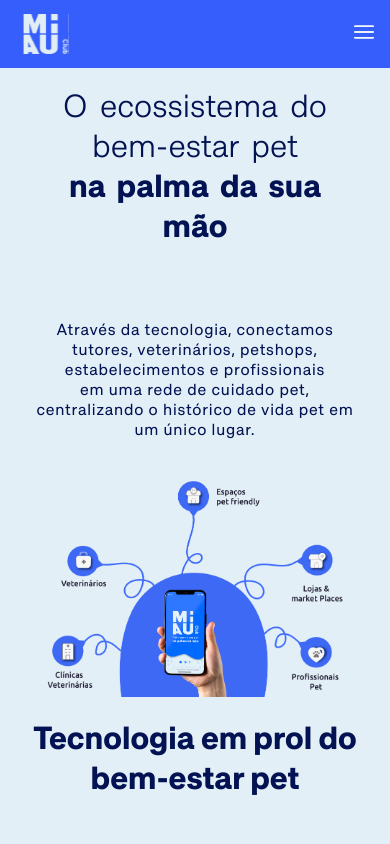
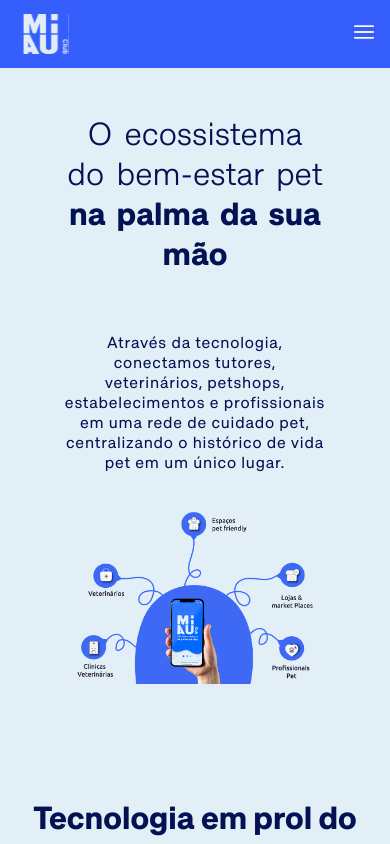
Before and after one commit to Miau-Club/miau-web-lading-page, a Next.js app: page / in a window 390 px wide. Shown: the top 844 px of the page. Built offline with nearby package versions, Linux system fonts and the light colour scheme.

Commit message:
corrige layout home no mobile

```diff
--- a/src/app/page.module.css
+++ b/src/app/page.module.css
@@ -35,14 +35,21 @@
 
 .wrapper {
   min-height: 85vh;
-
+  padding: 0rem 2rem;
   flex-direction: column;
-  justify-content: space-around;
+  justify-content: space-evenly;
+  align-items: center;
+  padding-top: 5rem;
 }
 
 .homeSectionOneRow {
   flex-direction: row;
-  justify-content: space-between;
+  width: 80%;
+  justify-content: space-evenly;
+}
+
+.headerWrapperTitle {
+  width: 80%;
 }
 
 .techTitle {
@@ -54,6 +61,7 @@
   width: 100%;
   max-width: 900px;
   aspect-ratio: 65/45;
+  bottom: 4rem;
 }
 
 .wrapperAlignSections {
@@ -241,7 +249,8 @@
 }
 
 .wrapperLoveCare {
-  flex-direction: row;
+  padding: 0   0 2rem 0;
+  justify-content: center;
   gap: 2rem;
 }
 
@@ -290,7 +299,7 @@
     text-align: center;
     font-size: 2rem;
     max-width: 20ch;
-    margin-top: 4rem;
+    /* margin-top: 15%; */
   }
 
   #registerButton {
@@ -336,6 +345,10 @@
 
   .boxParagraph {
     text-align: center;
+  }
+
+  .wrapperLoveCare {
+    flex-direction: column;
   }
 
   .loveCareTitle {
@@ -396,4 +409,8 @@
     aspect-ratio: 70/70;
   }
 
+  .homeSectionRowImg{
+    bottom: 0;
+  }
+
 }
--- a/src/app/page.tsx
+++ b/src/app/page.tsx
@@ -5,16 +5,14 @@
 export default function Home() {
 
   const Header = () => (
-    <header className={styles.main}>
     <div className={styles.wrapper}>
-        <div>
+      <div className={styles.headerWrapperTitle}>
         <h2 className={styles.homeText}>
           O ecossistema do bem-estar pet <br />
           <span className={styles.bolder}>na palma da sua mão</span>
         </h2>
       </div>
       <div className={styles.homeSectionOneRow}>
-
         <div className={styles.homeParagraphWrapper}>
           <p className={styles.homeParagraph}>
             Através da tecnologia, conectamos
@@ -23,10 +21,8 @@
             em uma rede de cuidado pet,
             centralizando o histórico de vida  pet em um único lugar.
           </p>
-
           <Button id={styles.registerButton} text="Inscreva-se" size="lg" style="dark" />
         </div>
-
         <div className={styles.homeSectionRowImg}>
           <Image
             src={'/imgs/mobile-mockups/environment-miau.png'}
@@ -36,9 +32,7 @@
           />
         </div>
       </div>
-
     </div>
-    </header>
   );
 
   const Section = ({ children, isBlue, middleSection, darkBlue }: { children: any, isBlue?: boolean, middleSection?: boolean, darkBlue?: boolean }) => {
@@ -226,7 +220,7 @@
         <div className={styles.rowWrapper}>
           <div className={styles.partnersTxtWrapper}>
             <h2>MiAu Club para parceiros</h2>
-            <p>O Ecossitema mais completo para você profissional da área pet. Conectamos você a milhares de tutores e pets, através da nossa API única em que conseguimos transformar dados brutos em insigths valiosos prontos para alavancar seus négocios e forncer o cuidado e bem-estar para os pets.</p>
+            <p>O Ecossitema mais completo para você profissional da área pet. Conectamos você a milhares de tutores e pets, através da nossa API única onde conseguimos transformar dados brutos em insigths valiosos prontos para alavancar seus négocios e forncer o cuidado e bem-estar para os pets.</p>
             <Button text="Inscreva-se" size="regular" style="light" />
           </div>
           <div className={styles.mockupPartners}>
--- a/src/components/bottom-menu/style.module.css
+++ b/src/components/bottom-menu/style.module.css
@@ -24,7 +24,7 @@
 .storeButtonWrapper {
     border: none;
     border-radius: var(--min-radius);
-    padding: 5px 10px;
+    padding: 1px 15px;
     cursor: pointer;
     border: 0.10rem solid var(--blanco-miau);
     background-color: transparent;
```
Lines whose indentation alone changed are shown as unchanged.
